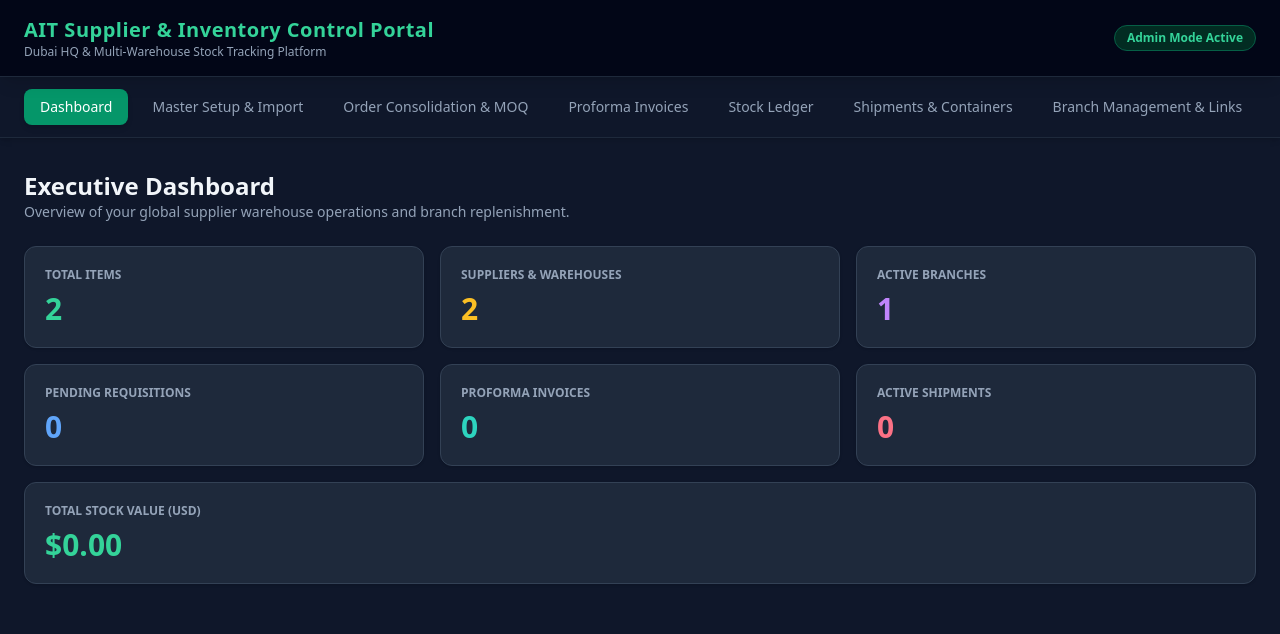
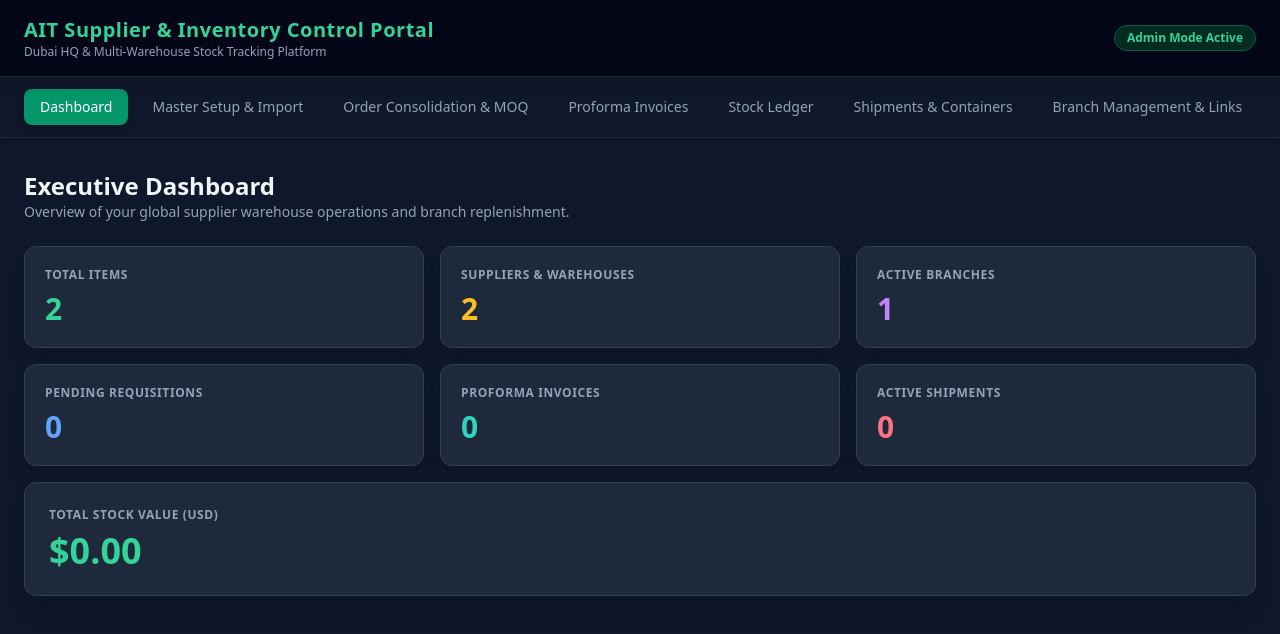
Before and after one commit to abdulrehmanmaisongalaxy/AIT-Stock-Tracker-at-Supplier-Warehouse, a React (Vite) app: page / in a window 1280 px wide. Shown: the top 634 px of the page. Built offline with nearby package versions, Linux system fonts and the light colour scheme.

Commit message:
Dashboard.jsx

```diff
--- a/src/components/Dashboard.jsx
+++ b/src/components/Dashboard.jsx
@@ -1,43 +1,65 @@
 import React from 'react';
 
-export default function Dashboard({ items = [], suppliers = [], branches = [], requisitions = [], proformaInvoices = [], shipments = [], stockLedger = [] }) {
-  const totalStockValUSD = stockLedger.reduce((acc, curr) => acc + (Number(curr.closingStock || 0) * Number(curr.unitPriceUSD || 0)), 0);
+export default function Dashboard({
+  items = [],
+  suppliers = [],
+  branches = [],
+  requisitions = [],
+  proformaInvoices = [],
+  shipments = [],
+  stockLedger = []
+}) {
+  const totalStockValUSD = stockLedger.reduce((acc, curr) => {
+    return acc + (Number(curr.closingStock || 0) * Number(curr.unitPriceUSD || 0));
+  }, 0);
+
+  const pendingRequisitionsCount = requisitions.filter(r =>
+    !r.status || r.status.toLowerCase() === 'pending'
+  ).length;
 
   return (
     <div className="space-y-6 text-slate-100">
       <div>
-        <h2 className="text-2xl font-bold">Executive Dashboard</h2>
+        <h2 className="text-2xl font-bold text-slate-100">Executive Dashboard</h2>
         <p className="text-sm text-slate-400">Overview of your global supplier warehouse operations and branch replenishment.</p>
       </div>
 
       <div className="grid grid-cols-1 sm:grid-cols-2 lg:grid-cols-3 gap-4">
-        <div className="bg-slate-800 border border-slate-700 p-5 rounded-xl shadow">
-          <p className="text-xs text-slate-400 font-semibold uppercase">Total Items</p>
+        <div className="bg-slate-800 border border-slate-700 p-5 rounded-xl shadow-xl">
+          <p className="text-xs text-slate-400 font-semibold uppercase tracking-wider">Total Items</p>
           <p className="text-3xl font-bold mt-2 text-emerald-400">{items.length}</p>
         </div>
-        <div className="bg-slate-800 border border-slate-700 p-5 rounded-xl shadow">
-          <p className="text-xs text-slate-400 font-semibold uppercase">Suppliers & Warehouses</p>
+
+        <div className="bg-slate-800 border border-slate-700 p-5 rounded-xl shadow-xl">
+          <p className="text-xs text-slate-400 font-semibold uppercase tracking-wider">Suppliers & Warehouses</p>
           <p className="text-3xl font-bold mt-2 text-amber-400">{suppliers.length}</p>
         </div>
-        <div className="bg-slate-800 border border-slate-700 p-5 rounded-xl shadow">
-          <p className="text-xs text-slate-400 font-semibold uppercase">Active Branches</p>
+
+        <div className="bg-slate-800 border border-slate-700 p-5 rounded-xl shadow-xl">
+          <p className="text-xs text-slate-400 font-semibold uppercase tracking-wider">Active Branches</p>
           <p className="text-3xl font-bold mt-2 text-purple-400">{branches.length}</p>
         </div>
-        <div className="bg-slate-800 border border-slate-700 p-5 rounded-xl shadow">
-          <p className="text-xs text-slate-400 font-semibold uppercase">Pending Requisitions</p>
-          <p className="text-3xl font-bold mt-2 text-blue-400">{requisitions.filter(r => r.status === 'pending').length}</p>
+
+        <div className="bg-slate-800 border border-slate-700 p-5 rounded-xl shadow-xl">
+          <p className="text-xs text-slate-400 font-semibold uppercase tracking-wider">Pending Requisitions</p>
+          <p className="text-3xl font-bold mt-2 text-blue-400">{pendingRequisitionsCount}</p>
         </div>
-        <div className="bg-slate-800 border border-slate-700 p-5 rounded-xl shadow">
-          <p className="text-xs text-slate-400 font-semibold uppercase">Proforma Invoices</p>
+
+        <div className="bg-slate-800 border border-slate-700 p-5 rounded-xl shadow-xl">
+          <p className="text-xs text-slate-400 font-semibold uppercase tracking-wider">Proforma Invoices</p>
           <p className="text-3xl font-bold mt-2 text-teal-400">{proformaInvoices.length}</p>
         </div>
-        <div className="bg-slate-800 border border-slate-700 p-5 rounded-xl shadow">
-          <p className="text-xs text-slate-400 font-semibold uppercase">Active Shipments</p>
+
+        <div className="bg-slate-800 border border-slate-700 p-5 rounded-xl shadow-xl">
+          <p className="text-xs text-slate-400 font-semibold uppercase tracking-wider">Active Shipments</p>
           <p className="text-3xl font-bold mt-2 text-rose-400">{shipments.length}</p>
         </div>
-        <div className="bg-slate-800 border border-slate-700 p-5 rounded-xl shadow sm:col-span-2 lg:col-span-3">
-          <p className="text-xs text-slate-400 font-semibold uppercase">Total Stock Value (USD)</p>
-          <p className="text-3xl font-bold mt-2 text-emerald-400">${totalStockValUSD.toLocaleString(undefined, {minimumFractionDigits: 2, maximumFractionDigits: 2})}</p>
+
+        <div className="bg-slate-800 border border-slate-700 p-6 rounded-xl shadow-xl sm:col-span-2 lg:col-span-3">
+          <p className="text-xs text-slate-400 font-semibold uppercase tracking-wider">Total Stock Value (USD)</p>
+          <p className="text-4xl font-extrabold mt-2 text-emerald-400">
+            ${totalStockValUSD.toLocaleString(undefined, { minimumFractionDigits: 2, maximumFractionDigits: 2 })}
+          </p>
         </div>
       </div>
     </div>
```
